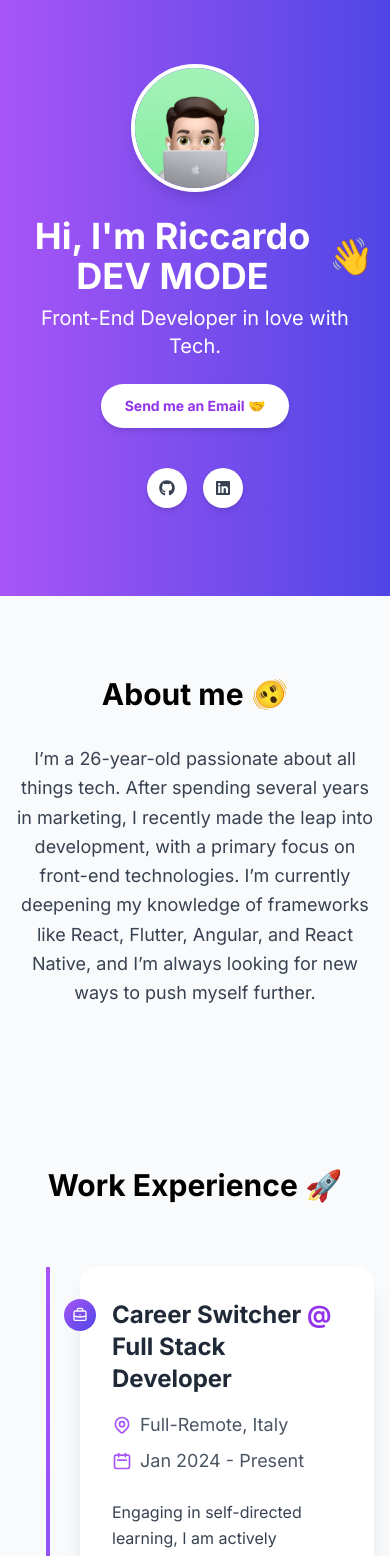
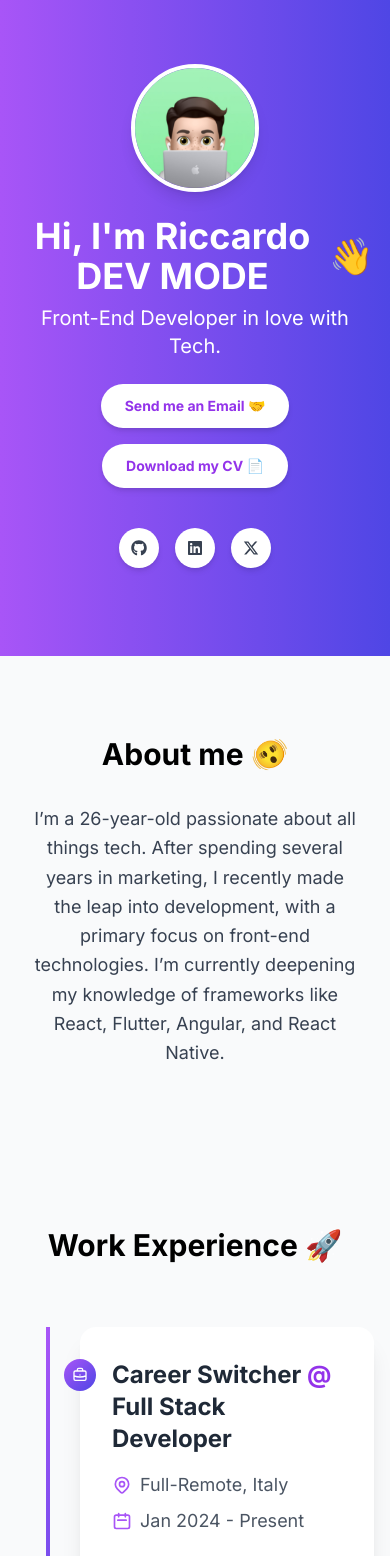
Before and after one commit to ricciviero/my-react-website, a React (Create React App) app: page / in a window 390 px wide. Shown: the top 1556 px of the page. Built offline with nearby package versions, Linux system fonts and the light colour scheme; what tailwindcss-motion would draw is missing.

Commit message:
style improved

```diff
--- a/src/back-end/riccardo.js
+++ b/src/back-end/riccardo.js
@@ -1,4 +1,5 @@
 import { FaGithub, FaLinkedin } from 'react-icons/fa';
+import { FaXTwitter } from 'react-icons/fa6';
 
 // variabili e costanti
 export const thisYear = new Date().getFullYear();
@@ -18,7 +19,7 @@ export const riccardo = [
         "country": "Italy",
         "job": "Front-End Developer",
         "miniDescription": 'Front-End Developer in love with Tech.',
-        "description": 'I’m a 26-year-old passionate about all things tech. After spending several years in marketing, I recently made the leap into development, with a primary focus on front-end technologies. I’m currently deepening my knowledge of frameworks like React, Flutter, Angular, and React Native, and I’m always looking for new ways to push myself further.',
+        "description": 'I’m a 26-year-old passionate about all things tech. After spending several years in marketing, I recently made the leap into development, with a primary focus on front-end technologies. I’m currently deepening my knowledge of frameworks like React, Flutter, Angular, and React Native.',
         "company": "Freelance",
         "email": 'riccardo@riccardociviero.com',
         "phone": '+39 379 1100715',
@@ -26,6 +27,7 @@ export const riccardo = [
         "social": {
             "github": 'https://github.com/ricciviero',
             "linkedin": 'https://www.linkedin.com/in/riccardo-civiero-13b2a312b/',
+            "x": 'https://x.com/ricciviero',
         },
 
     }
@@ -42,50 +44,39 @@ export const workExperience = [
         "country": "Italy",
         "startDate": "Jan 2024",
         "endDate": "Present",
-        "description": "Engaging in self-directed learning, I am actively studying web development through online courses and tutorials to build a strong foundation in both front-end and back-end technologies. I am building practical experience by working on personal projects, applying new skills in real-world scenarios to enhance my understanding of the entire development lifecycle. My focus is on gaining proficiency in key technologies, including essential programming languages and frameworks such as JavaScript, React, Node.js, and databases like MongoDB or SQL. Additionally, I am participating in developer communities, joining coding forums to connect with other developers, share knowledge, and stay updated on industry trends and best practices. To guide my progress, I have set clear goals, establishing a roadmap for my transformation with milestones for completing specific projects and gaining certifications that demonstrate my expertise."
+        "description": "Engaging in self-directed learning, I am actively studying web development through online courses and tutorials to build a strong foundation in both front-end and back-end technologies."
 
     },
 
     {
 
         "company": "Let's Talk",
-        "role": "Co-Founder",
+        "role": "Project Manager",
         "city": "Rome",
         "country": "Italy",
         "startDate": "Jan 2022",
         "endDate": "Dec 2023",
-        "description": "I led efforts in acquiring new clients by identifying opportunities, pitching agency services, and building long-term relationships with potential clients. I developed and implemented client acquisition strategies, including networking, outreach, and negotiating contracts to expand the agency’s portfolio. I oversaw the management of key projects from start to finish, ensuring that client expectations were met, timelines were adhered to, and resources were allocated effectively. Additionally, I collaborated with internal teams to ensure smooth project execution, maintaining high standards of quality while delivering on client objectives. As a senior point of contact for clients, I managed high-level relationships, resolved issues, and provided strategic guidance throughout the project lifecycle."
+        "description": "I led efforts in acquiring new clients by identifying opportunities, pitching agency services, and building long-term relationships with potential clients."
 
     },
     {
         "company": "Bepop",
-        "role": "Account Manager",
+        "role": "Project Manager",
         "city": "Rome",
         "country": "Italy",
         "startDate": "Sep 2021",
         "endDate": "Dec 2021",
-        "description": "I acted as the primary point of contact for clients such as Uliveto and Yamamay, ensuring effective communication and alignment on campaign objectives. I assisted in managing the execution of advertising campaigns, coordinating with internal teams to meet deadlines and client expectations."
+        "description": "I acted as the primary point of contact for clients such as Uliveto and Yamamay, ensuring effective communication and alignment on campaign objectives."
 
     },
     {
         "company": "Four ADV",
-        "role": "Account Manager",
+        "role": "Project Manager",
         "city": "Latina",
         "country": "Italy",
         "startDate": "Jan 2020",
         "endDate": "Aug 2021",
-        "description": "I served as the primary point of contact between the agency and clients, ensuring clear communication and a thorough understanding of client needs. I managed and oversaw the execution of advertising campaigns, coordinating with internal teams (creative, media, digital) to ensure timely and effective delivery. Additionally, I developed and maintained strong client relationships by providing regular updates on project progress and performance while addressing any concerns or feedback. I also monitored campaign performance and collaborated with clients to refine strategies, ensuring goals were met and suggesting improvements based on data analysis."
-
-    },
-
-    {
-        company: "Stratego",
-        role: "Junior Copywriter",
-        city: "Latina",
-        country: "Italy",
-        startDate: "Sep 2018",
-        endDate: "Dec 2019",
-        description: "I was responsible for the ideation and development of editorial plans for major social media channels, as well as the creation and management of advertising campaigns. This included designing and managing FB/IG ads and crafting comprehensive communication and advertising strategies to meet the brand’s objectives."
+        "description": "I served as the primary point of contact between the agency and clients, ensuring clear communication and a thorough understanding of client needs."
 
     },
 ];
@@ -117,7 +108,7 @@ export const objProjects = [
 
     {
         name: '3 body problem',
-        description: 'This project is a simulation of the three-body problem, a classic problem in physics that describes the motion of three celestial bodies under mutual gravitational attraction. This implementation uses JavaScript and HTML5 Canvas to visualize the gravitational interactions between three bodies in a 2D space.',
+        description: 'This project is a simulation of the three-body problem, a classic problem in physics that describes the motion of three celestial bodies under mutual gravitational attraction.',
         tech: ['JavaScript', 'HTML', 'CSS'],
         url: 'https://3-body-problem.netlify.app/',
         github: 'https://github.com/ricciviero/3-body-problem',
@@ -147,5 +138,11 @@ export const objSocialLinks = [
         name: 'LinkedIn',
         url: 'https://www.linkedin.com/in/riccardo-civiero-13b2a312b/',
         icon: <FaLinkedin />,
+    },
+
+    {
+        name: 'X',
+        url: 'https://x.com/ricciviero',
+        icon: <FaXTwitter />,
     }
 ]
--- a/src/components/About.js
+++ b/src/components/About.js
@@ -9,7 +9,7 @@ export default function About({ riccardoData }) {
                         About me 🫨
                         <span className="absolute bottom-0 left-0 w-full h-1 transform -translate-y-2"></span>
                     </h2>
-                    <p className="text-lg text-gray-700 leading-relaxed">
+                    <p className="text-lg text-gray-700 leading-relaxed px-4 md:px-0">
                         {riccardoData.description}
                     </p>
                 </div>
--- a/src/components/Button.js
+++ b/src/components/Button.js
@@ -5,11 +5,24 @@ export default function Button({ buttonText, className = '' }) {
         window.open('mailto:riccardo@riccardociviero.com');
     }
 
+    function downloadCV() {
+        window.open('https://drive.google.com/file/d/1DIiNHqTWypWC7M87ogN19I372Ddp8pKy/view?usp=sharing');
+    }
+
     return (
         <button
             type="button"
-            onClick={sendMail}
-            className={`
+
+            onClick=
+            {
+                buttonText === 'Send me an Email 🤝'
+                    ? sendMail
+                    : downloadCV
+            }
+
+            className=
+            {
+                `
                 relative overflow-hidden group
                 px-6 py-3 rounded-full
                 bg-white
@@ -17,7 +30,8 @@ export default function Button({ buttonText, className = '' }) {
                 transition-all duration-300 ease-in-out
                 transform hover:scale-105 focus:outline-none focus:ring-2 focus:ring-opacity-50
                 ${className}
-            `}
+            `
+            }
         >
             <span className="relative z-10">{buttonText}</span>
             <span className="absolute inset-0 bg-white opacity-0 group-hover:opacity-20 transition-opacity duration-300 ease-in-out"></span>
--- a/src/components/Header.js
+++ b/src/components/Header.js
@@ -13,12 +13,16 @@ export default function Header({ riccardoData }) {
                     </div>
                     <div className="flex flex-row items-center text-center">
                         <h1 className="text-4xl md:text-5xl font-bold mb-2">Hi, I'm {riccardoData.name} DEV MODE</h1>
-                        <p className="text-4xl md:text-5xl font-bold mb-2 motion-rotate-in-45 motion-ease-spring-bouncy">👋</p>
+                        <p className="text-4xl md:text-5xl font-bold mb-2">👋</p>
                     </div >
-                    <h2 className="text-xl md:text-2xl font-light mb-6 motion-preset-typewriter-[40]">{riccardoData.miniDescription}</h2>
+                    <h2 className="text-xl md:text-2xl font-light mb-6">{riccardoData.miniDescription}</h2>
                     <div className="flex flex-col sm:flex-row items-center space-y-4 sm:space-y-0 sm:space-x-4">
                         <Button
                             buttonText="Send me an Email 🤝"
+                            className="bg-white text-purple-600 hover:bg-purple-100 transition-colors duration-300 py-2 px-6 rounded-full font-semibold text-lg shadow-md"
+                        />
+                        <Button
+                            buttonText="Download my CV 📄"
                             className="bg-white text-purple-600 hover:bg-purple-100 transition-colors duration-300 py-2 px-6 rounded-full font-semibold text-lg shadow-md"
                         />
                         <SocialLinks className="flex space-x-4" />
```
